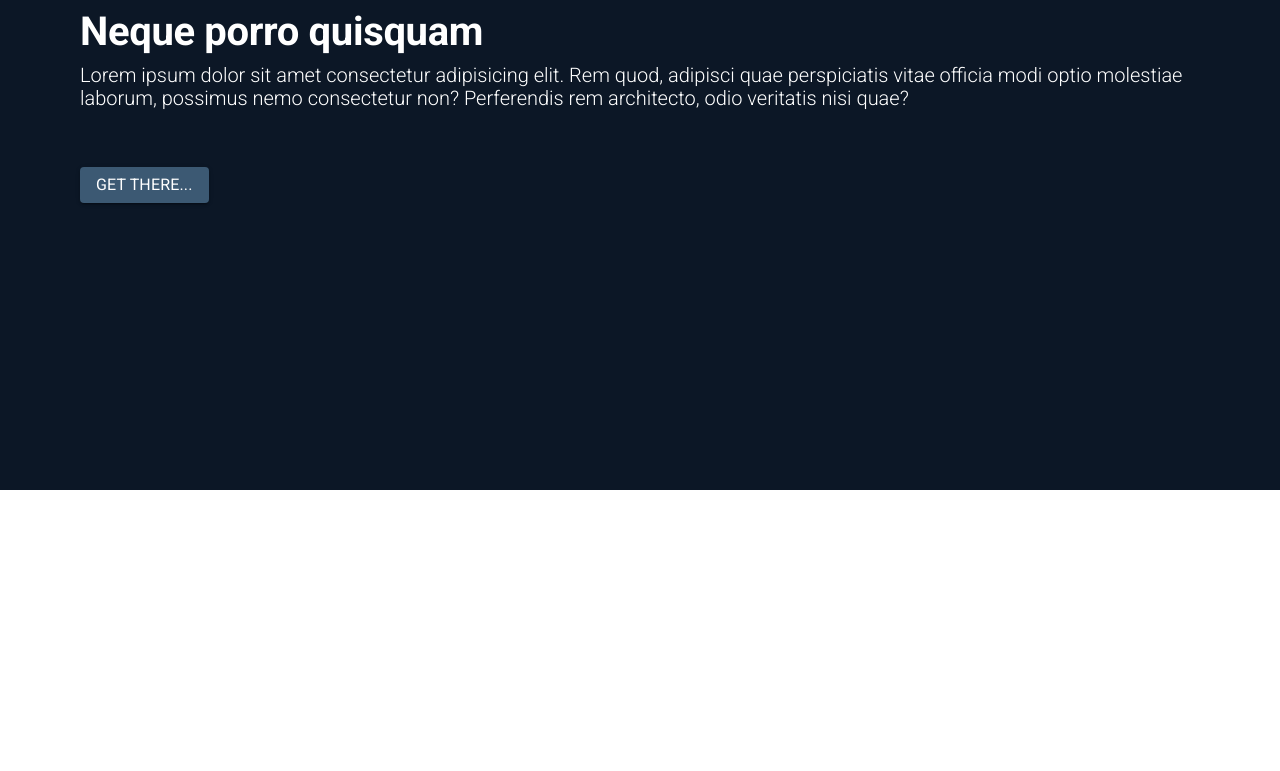
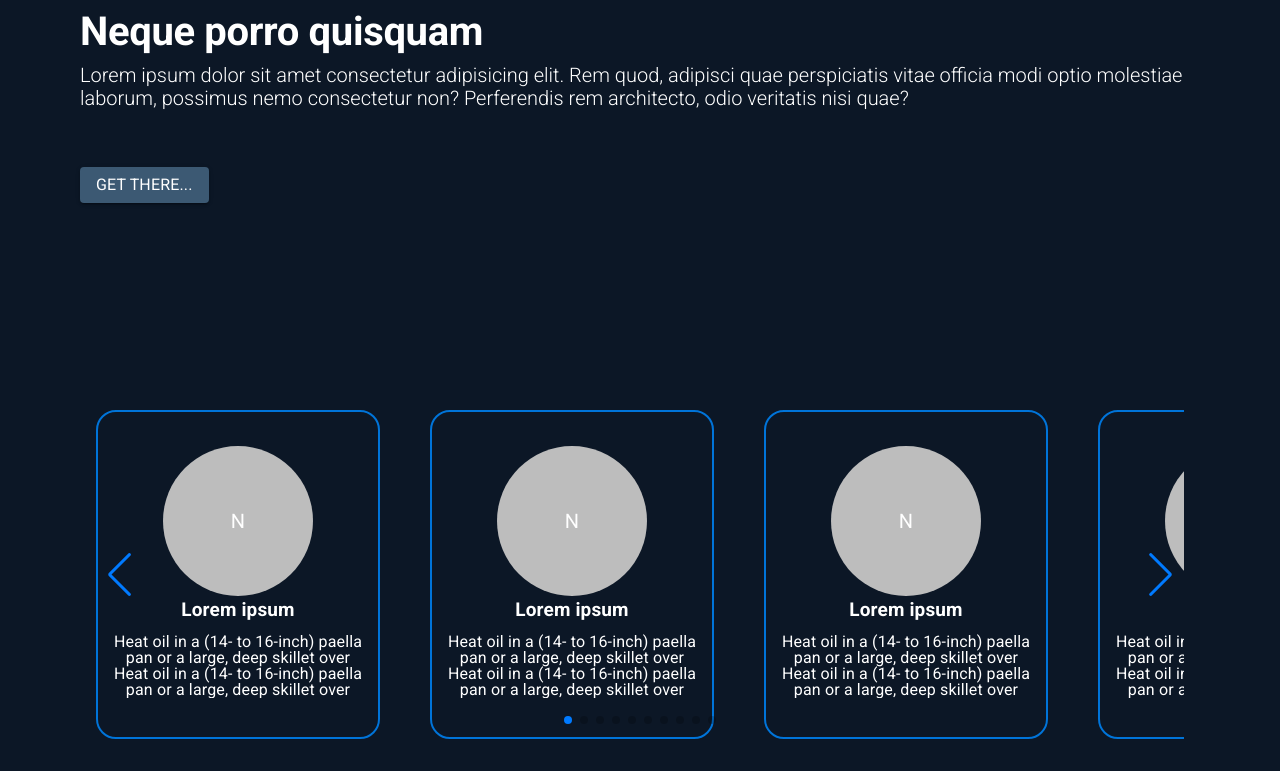
Before and after one commit to David-Messi/ProyectoPrueba, a React (Vite) app: page / in a window 1280 px wide. Shown: the part 374-1145 px from the top of the page. Before the commit the page ends 864 px from the top, so only its background shows below. Built offline with nearby package versions, Linux system fonts and the light colour scheme.

Commit message:
Creacion de Swiper

```diff
--- a/package.json
+++ b/package.json
@@ -15,7 +15,8 @@
     "@mui/icons-material": "^5.15.12",
     "@mui/material": "^5.15.12",
     "react": "^18.2.0",
-    "react-dom": "^18.2.0"
+    "react-dom": "^18.2.0",
+    "swiper": "^11.0.7"
   },
   "devDependencies": {
     "@types/react": "^18.2.15",
--- a/src/App.tsx
+++ b/src/App.tsx
@@ -2,7 +2,7 @@
 import { AppTheme } from './theme/AppTheme';
 import { Toolbar } from '@mui/material';
 
-import { HeaderScreen, BannerScreen } from "./components"
+import { HeaderScreen, BannerScreen, Carrusel } from "./components"
 
 
 
@@ -18,9 +18,11 @@ export const App = () => {
       <HeaderScreen />
       <Toolbar />
 
+      <BannerScreen />
+
+      <Carrusel />
 
 
-      <BannerScreen />
     </AppTheme>
 
   )
--- a/src/components/BannerScreen.tsx
+++ b/src/components/BannerScreen.tsx
@@ -16,7 +16,7 @@ export const BannerScreen = () => {
 
     return (
 
-        <Grid container sx={{background:'#0C1726', minHeight:'100vh', pt:30, px:10, display:'flex', flexDirection:'column'}}>
+        <Grid container sx={{background:'#0C1726', minHeight:'90vh', pt:30, px:10, display:'flex', flexDirection:'column'}}>
             <Grid item xs={12}>
                 <Typography variant="h1">Lorem ipsum</Typography>
             </Grid>
--- /dev/null
+++ b/src/components/Carrusel.tsx
@@ -0,0 +1,77 @@
+
+import { Swiper, SwiperSlide } from "swiper/react";
+import { Avatar, Box, Grid } from '@mui/material';
+
+import 'swiper/css';
+import 'swiper/css/pagination';
+import 'swiper/css/navigation';
+
+import { Pagination, Navigation } from 'swiper/modules';
+
+
+
+
+
+
+export const Carrusel = () => {
+
+    const conteo = [1,2,3,4,5,6,7,8,9,10];
+
+
+    return (
+
+        <Grid container sx={{width:'100%', display:'flex', justifyContent:'center', background:'#0C1726', pb:4, px:10}}>
+            <Grid container sx={{width:'100%', px:2}}>
+
+                <Box sx={{width:'100%', minHeight:'100px'}}>
+                    {/* <CardContent> */}
+                    <div>
+                        <Swiper
+                            // slidesPerView={3}
+                            // spaceBetween={20}
+                            loop={true}
+                            navigation={true}
+                            pagination={{ clickable: true }}
+                            slidesPerView={1}
+                            spaceBetween={10}
+                            breakpoints={{
+                            640: {
+                                slidesPerView: 2,
+                                spaceBetween: 20,
+                            },
+                            768: {
+                                slidesPerView: 4,
+                                spaceBetween: 40,
+                            },
+                            1024: {
+                                slidesPerView: 5,
+                                spaceBetween: 50,
+                            },
+                            }}
+                            modules={[Pagination]}
+                            className="mySwiper"
+                        >
+                            {
+                            conteo.map( t => (
+                                <SwiperSlide className="card-carrusel" key={t}>
+                                    <div className="container-carrusel">
+                                        <div className="imagen-carrusel" >
+                                            <Avatar sx={{ width:150, height:150 }}>N</Avatar>
+                                        </div>
+                                        <div className="nombre-carrusel">Lorem ipsum</div>
+                                        <div className="texto-carrusel">
+                                            Heat oil in a (14- to 16-inch) paella pan or a large, deep skillet over  Heat oil in a (14- to 16-inch) paella pan or a large, deep skillet over
+                                        </div>
+                                    </div>
+                                </SwiperSlide>
+                            ))
+                            }
+                        </Swiper>
+                    </div>
+                </Box>
+            </Grid>
+        </Grid>
+
+    )
+
+}
--- a/src/components/index.ts
+++ b/src/components/index.ts
@@ -3,3 +3,4 @@
 
 export * from './HeaderScreen';
 export * from './BannerScreen';
+export * from './Carrusel';
--- a/src/index.css
+++ b/src/index.css
@@ -9,3 +9,81 @@
 body {
     background-color: #0C1726;
 }
+
+
+
+.mySwiper {
+    cursor: ponter;
+}
+
+
+.card-carrusel {
+    width: 250px !important;
+    height: 300px !important;
+    transition: .3s ease all;
+    position: relative;
+    border: 2px solid #0074d9;
+    border-radius: 20px;
+    padding: 10px 15px 15px 15px;
+    overflow: hidden;
+    cursor: pointer;
+}
+
+.container-carrusel {
+    width: 100%;
+    height: 100%;
+    text-align: center;
+    overflow: hidden;
+    display: flex;
+    flex-direction: column;
+    justify-content: center;
+}
+
+
+.imagen-carrusel {
+    width: 150px;
+    height: 150px;
+    display: flex;
+    flex-direction: column;
+    align-items: center;
+    margin-bottom: 5px;
+    border-radius: 50%;
+    margin: 0 auto;
+}
+
+
+.nombre-carrusel {
+    margin-bottom: 10px;
+    white-space: nowrap;
+    overflow: hidden;
+    text-overflow: ellipsis;
+    font-size: 19px;
+    font-weight: bold;
+    color: white;
+}
+
+
+.texto-carrusel {
+    /* white-space: nowrap;  */
+    overflow: hidden;
+    text-overflow: ellipsis;
+    line-height: 1.0;
+    color: white;
+}
+
+
+
+
+.caja-img {
+    width: 100%;
+    height: 350px;
+    border-radius: 20px;
+}
+
+
+.caja-img img {
+    width: 100%;
+    height: 100%;
+    border-radius: 20px;
+    object-fit: cover;
+}
```
Also changed, not shown: 1 other file (tests, documents, lock files or other folders).
